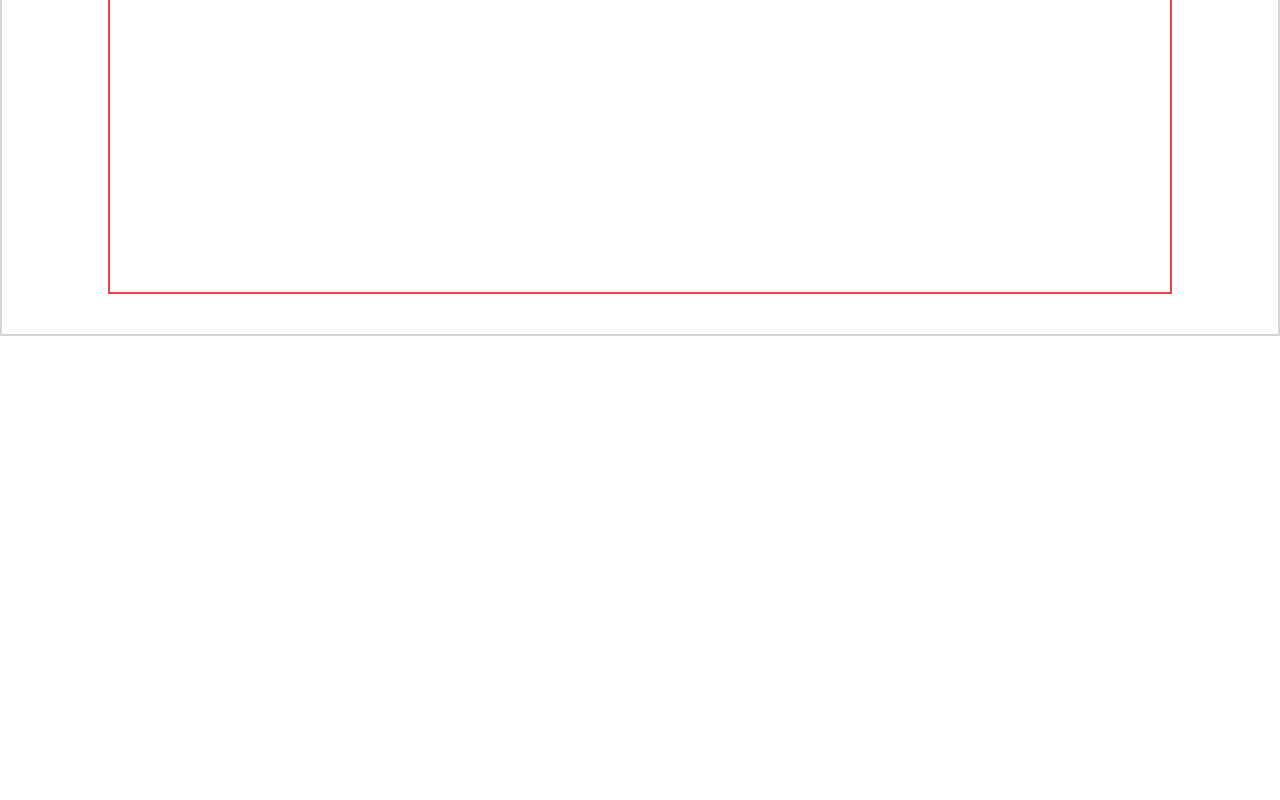
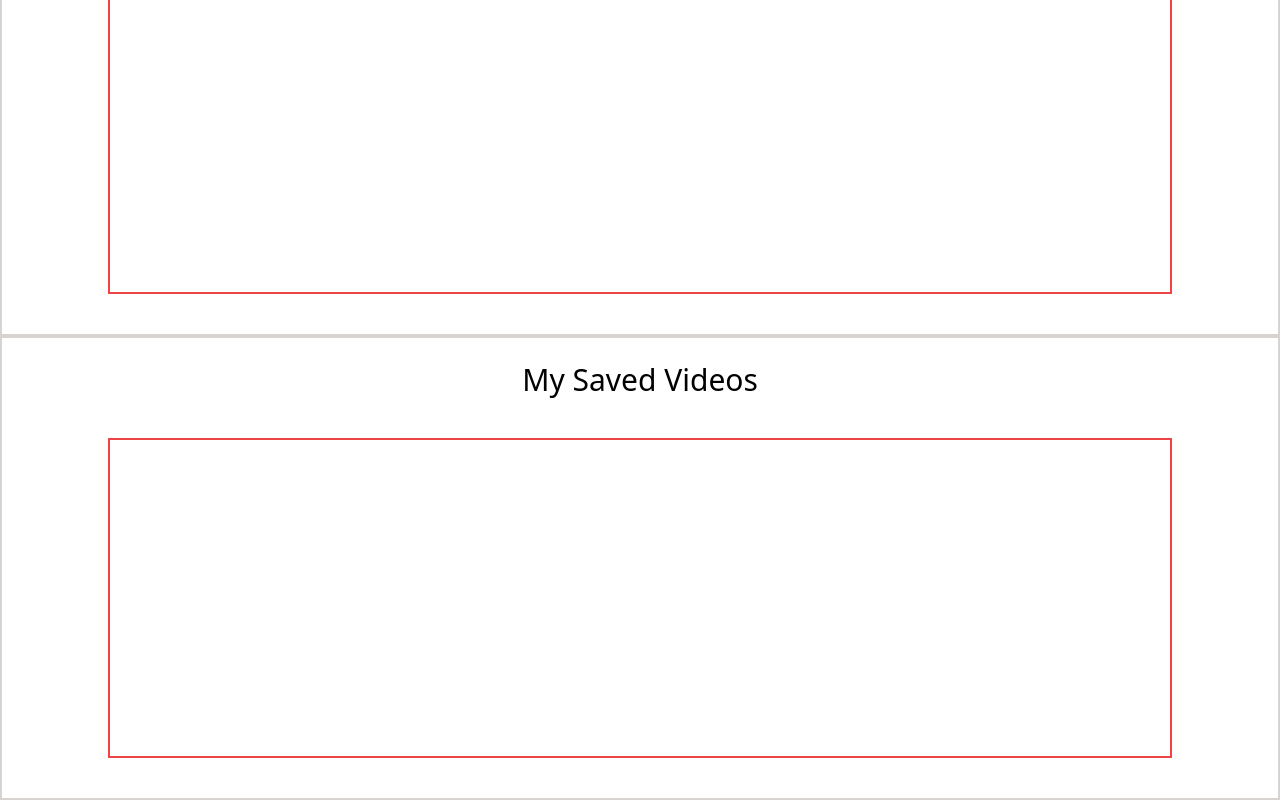
Before and after one commit to bkuhn2/DuxTube, a React (Vite) app: page / in a window 1280 px wide. Shown: the part 248-1048 px from the top of the page. Before the commit the page ends 800 px from the top, so only its background shows below. Built offline with nearby package versions, Linux system fonts and the light colour scheme.

Commit message:
Creates basic layout for Saved Videos

```diff
--- a/src/components/SavedVideos.jsx
+++ b/src/components/SavedVideos.jsx
@@ -1,10 +1,16 @@
 import React from 'react'
 
 const SavedVideos = () => {
+
+  const currentSection = 'Saved Videos';
+
   return (
-    <div>
+    <section className='flex flex-col items-center border-2 border-stone-300'>
+      <h2 className='mt-6 text-xl md:text-3xl'>My Saved Videos</h2>
+      <div className='border-2 border-red-500 w-5/6 my-10 h-64 md:h-80 flex flex-row overflow-x-auto'>
 
-    </div>
+      </div>
+    </section>
   )
 }
 
```
